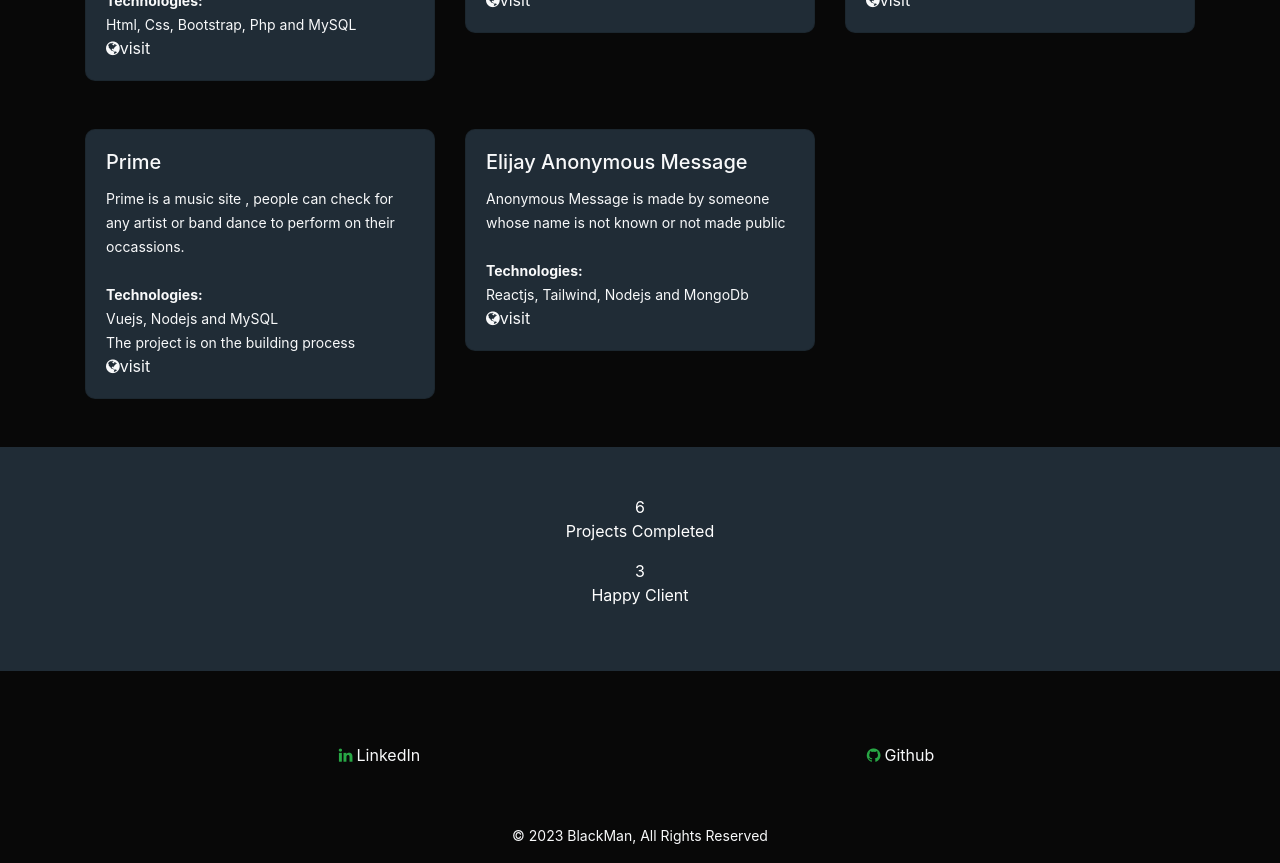
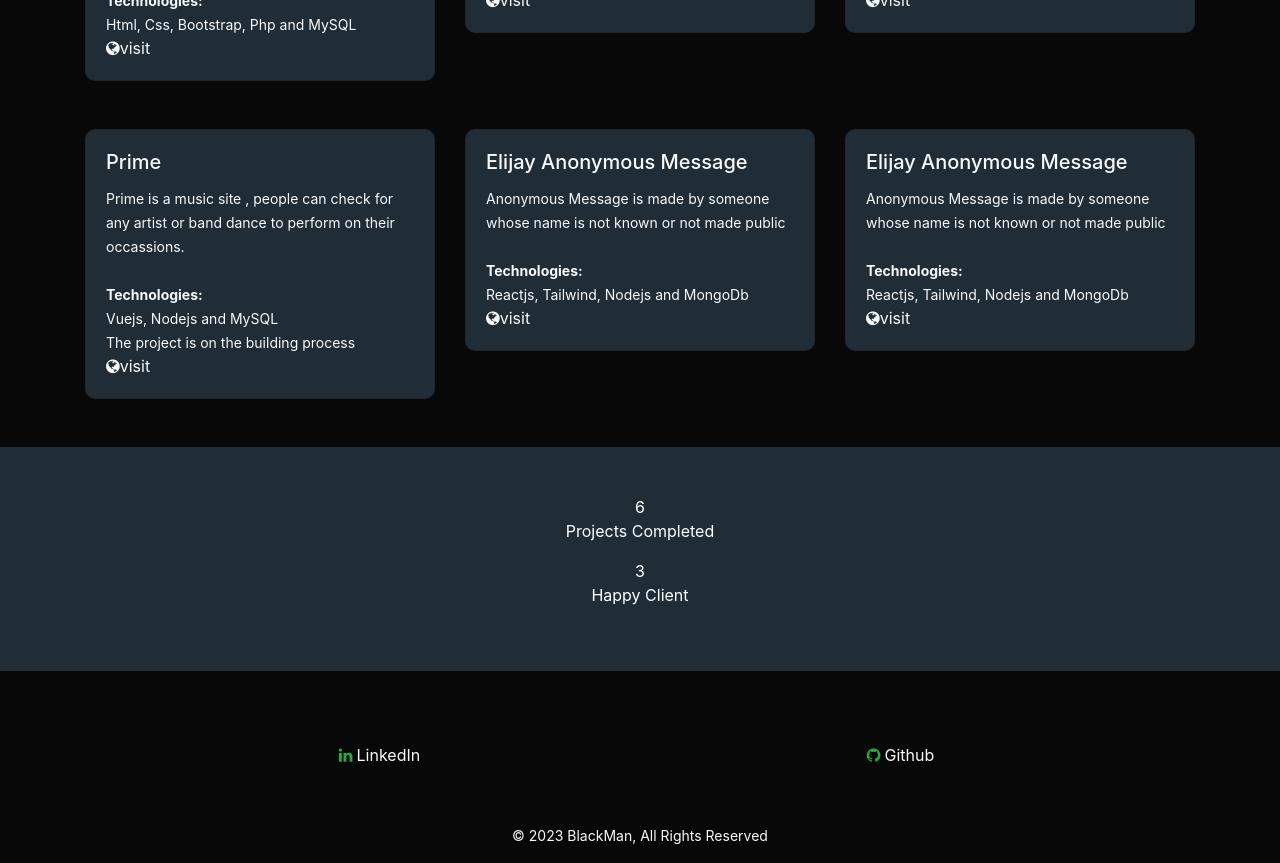
Before and after one commit to Agboola12/React-Portflio, a React (Create React App) app: page / in a window 1280 px wide. Shown: the part 1040-1903 px from the top of the page. Built offline with nearby package versions, Linux system fonts and the light colour scheme.

Commit message:
wip on the project

```diff
--- a/src/App.js
+++ b/src/App.js
@@ -146,6 +146,18 @@ function App() {
                         </div>
                       </div><br/>
                     </div>
+
+                    <div className='col-md-4 '>
+                    <div className='card    text-light'>
+                        <div className='card-body'>
+                          <h5 className='card-title '>Elijay Anonymous Message</h5>
+                          <small className='card-text'>Anonymous Message is made by someone whose name is not known or not made public</small><br/><br/>
+                          <small><b>Technologies:</b></small><br/>
+                          <small>Reactjs, Tailwind, Nodejs and MongoDb</small><br/>
+                          <Link to="https://elijay-anonymous-message.vercel.app/"  className='text-light'><i class="fa fa-globe" aria-hidden="true"></i>visit</Link>
+                        </div>
+                      </div><br/>
+                    </div>
                 </div>
 
               </div>
```
